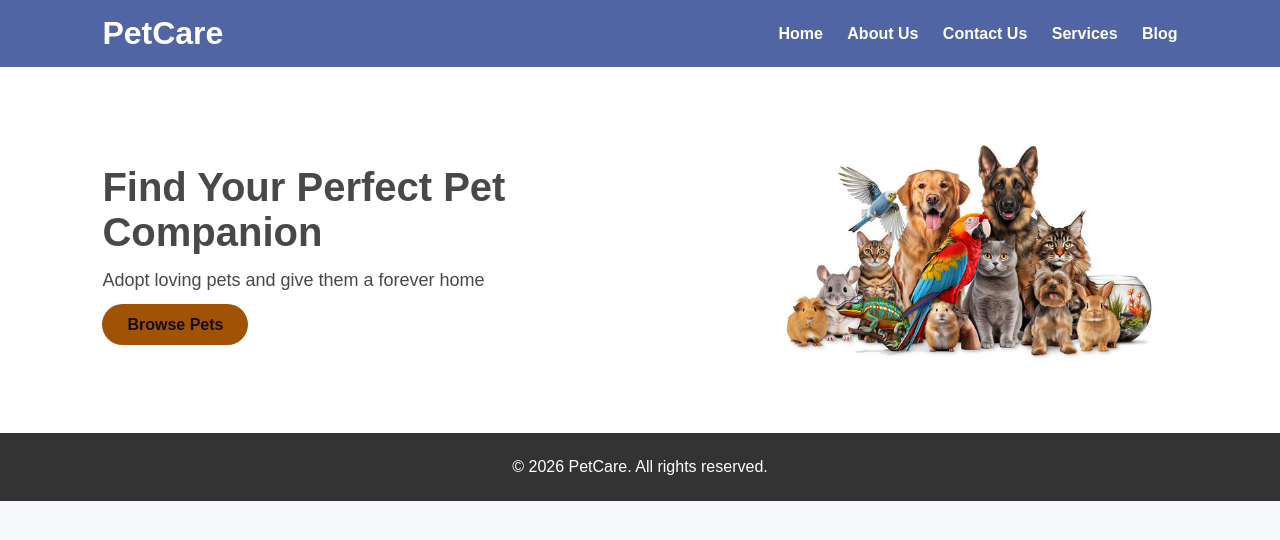
After one commit to ahmednabeen/PetCare, a Django app: template petapp/templates/base.html in a window 1280 px wide. The commit adds this page. Shown: the top 540 px of the page. Run offline with Django 5.2, Linux system fonts and the light colour scheme; the template is opened without the code that fills it, so the values that code supplies are empty.

Commit message:
config  base.html page

```diff
--- /dev/null
+++ b/petapp/templates/base.html
@@ -0,0 +1,50 @@
+{% load static %}
+<!DOCTYPE html>
+<html lang="en">
+<head>
+    <meta charset="UTF-8">
+    <meta name="viewport" content="width=device-width, initial-scale=1.0">
+
+    <!-- This title will be the default, but can be changed on each page -->
+    <title>{% block title %}PetCare{% endblock %}</title>
+
+    <link rel="stylesheet" href="{% static 'css/style.css' %}">
+</head>
+<body>
+
+    <!-- Header: This will appear on every page -->
+    <header>
+        <h1>PetCare</h1>
+        <nav>
+            <a href="#">Home</a>
+            <a href="#">About Us</a>
+            <a href="#">Contact Us</a>
+            <a href="#">Services</a>
+            <a href="#">Blog</a>
+        </nav>
+    </header>
+
+    <section class="hero">
+        <div class="hero-text">
+            <h2>Find Your Perfect Pet Companion</h2>
+            <p>Adopt loving pets and give them a forever home</p>
+            <a href="#" class="btn"><b>Browse Pets</b></a>
+        </div>
+        <div class="hero-img">
+            <img src="/media/images/combined.jpg" alt="Pet">
+        </div>
+    </section>
+
+    <main>
+        <!-- The main content for each specific page will be inserted here -->
+        {% block content %}
+        {% endblock %}
+    </main>
+
+    <!-- Footer: This will also appear on every page -->
+    <footer>
+        <p>© 2026 PetCare. All rights reserved.</p>
+    </footer>
+
+</body>
+</html>
--- a/petproject/urls.py
+++ b/petproject/urls.py
@@ -1,7 +1,11 @@
 from django.contrib import admin
 from django.urls import path, include
+from django.conf import settings  # Import settings
+from django.conf.urls.static import static  # Import static
 
 urlpatterns = [
     path('admin/', admin.site.urls),
     path('', include('petapp.urls')),
 ]
+
+urlpatterns += static(settings.MEDIA_URL, document_root=settings.MEDIA_ROOT)
```
Also changed, not shown: petapp/templates/index.html (+7 -40 lines), media/images/combined.jpg (added).
